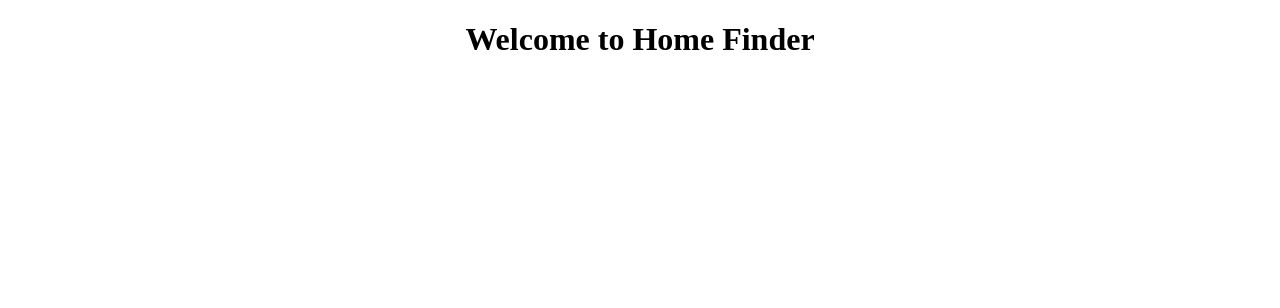
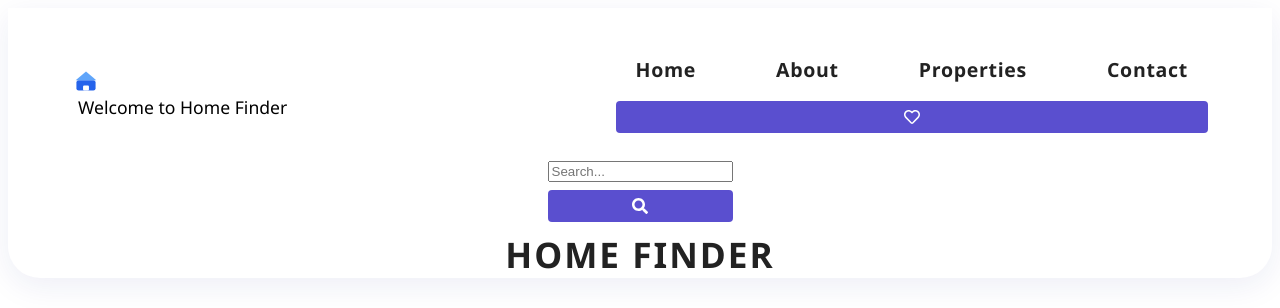
Before and after one commit to MbahLesky/Home-Finder, a React (Create React App) app: page / in a window 1280 px wide. Shown: the top 308 px of the page. Built offline with nearby package versions, Linux system fonts and the light colour scheme.

Commit message:
worked on the header

```diff
--- a/src/components/Title.jsx
+++ b/src/components/Title.jsx
@@ -3,7 +3,15 @@ import './Title.css';
 
 function Title({ text, subtitle }) {
   return (
-    <p>Luxaria</p>
+    <p style={{
+      fontSize: '2.2rem',
+      fontWeight: 800,
+      color: '#222',
+      letterSpacing: '2px',
+      margin: 0,
+      textAlign: 'center',
+      fontFamily: 'Poppins, Segoe UI, Arial, sans-serif'
+    }}>HOME FINDER</p>
   );
 }
 
--- /dev/null
+++ b/src/layouts/Header.css
@@ -0,0 +1,98 @@
+/* Small logo and welcome text for compact header */
+.small-logo-welcome {
+	gap: 6px !important;
+	margin-bottom: 4px !important;
+}
+.small-real-estate-logo {
+	width: 28px !important;
+	height: 28px !important;
+	border-radius: 10px !important;
+}
+.small-welcome-text {
+	font-size: 1.1rem !important;
+	margin-left: 6px !important;
+}
+/* Navigation styles for better spacing */
+.nav {
+	display: flex;
+	gap: 40px;
+}
+
+.nav-link {
+	text-decoration: none;
+	color: #222;
+	font-size: 1.22rem;
+	font-weight: 700;
+	letter-spacing: 0.7px;
+	transition: color 0.2s, border-bottom 0.2s;
+	position: relative;
+	padding: 8px 0;
+	margin: 0 20px;
+	border-bottom: 2.5px solid transparent;
+	border-radius: 4px;
+}
+.nav-link:hover, .nav-link:focus {
+	color: #ffd700;
+	border-bottom: 2.5px solid #ffd700;
+	background: rgba(255,255,255,0.12);
+}
+.nav-link::after {
+	content: '';
+	display: block;
+	width: 0;
+	height: 2.5px;
+	background: #ffd700;
+	transition: width 0.3s;
+	position: absolute;
+	left: 0;
+	bottom: -3px;
+}
+.nav-link:hover::after, .nav-link:focus::after {
+	width: 100%;
+}
+.header-searchbar-row {
+	width: 100%;
+	display: flex;
+	justify-content: center;
+	margin: 18px 0 0 0;
+}
+.
+header-container {
+	display: flex;
+	flex-direction: column;
+	align-items: center;
+}
+
+.header-row {
+	display: flex;
+	align-items: center;
+	justify-content: space-between;
+	width: 100%;
+	max-width: 1200px;
+	margin: 0 auto;
+	padding: 0 32px;
+	box-sizing: border-box;
+}
+
+ .icon {
+	display: flex;
+	align-items: center;
+	justify-content: center;
+}
+
+/* Luxury Header Styles */
+.header-container {
+	display: flex;
+	flex-direction: column;
+	align-items: center;
+	background: #fff;
+	padding: 40px 0 0 0;
+	width: 100%;
+	min-height: 200px;
+	box-shadow: 0 8px 32px 0 rgba(31, 38, 135, 0.08);
+	border-bottom-left-radius: 32px;
+	border-bottom-right-radius: 32px;
+	position: relative;
+	font-family: 'Poppins', 'Segoe UI', Arial, sans-serif;
+	box-sizing: border-box;
+}
--- a/src/layouts/Header.jsx
+++ b/src/layouts/Header.jsx
@@ -1,2 +1,93 @@
-const Header = () => <div>Header</div>;
+import React, { useState } from 'react';
+import './Header.css'; // Link to the CSS file
+
+import { FaRegHeart, FaSearch } from 'react-icons/fa';
+import { Link } from 'react-router-dom';
+import Title from '../components/Title'
+import TextField from '../components/TextField'
+
+
+
+function Header() {
+  const [search, setSearch] = useState("");
+  const [favorite, setFavorite] = useState(false);
+  const [searchResult, setSearchResult] = useState("");
+
+  // Search handler
+  const handleSearch = (e) => {
+    e.preventDefault();
+    // Simulate a search result
+    setSearchResult(search ? `Result for "${search}"` : "No search entered.");
+  };
+
+  // Favorite handler
+  const handleFavorite = () => {
+    setFavorite((prev) => !prev);
+    alert(favorite ? "Removed from favorites" : "Added to favorites");
+    // Replace with your favorite logic
+  };
+
+  return (
+    <div className="header-container">
+      <div className="header-row">
+        {/* Left: Logo and Welcome */}
+        <div className="header-left">
+          <div className="logo-welcome small-logo-welcome">
+            <div className="real-estate-logo small-real-estate-logo">
+              <svg width="28" height="28" viewBox="0 0 38 38" fill="none" xmlns="http://www.w3.org/2000/svg">
+                <rect x="6" y="18" width="26" height="14" rx="3" fill="#2563eb"/>
+                <polygon points="19,6 5,18 33,18" fill="#60a5fa"/>
+                <rect x="15" y="25" width="8" height="7" rx="1.5" fill="#fff"/>
+              </svg>
+            </div>
+            <div className="welcome-text small-welcome-text">Welcome to Home Finder</div>
+          </div>
+        </div>
+        {/* Center: LUXURIA (main title only) */}
+        <div className="header-center">
+          {/* The main LUXURIA title is rendered by <Title /> below */}
+        </div>
+        {/* Right: Navigation and Icons */}
+        <div className="header-right">
+          <nav className="nav" aria-label="Main navigation">
+            <Link to="/" className="nav-link">Home</Link>
+            <Link to="/about" className="nav-link">About</Link>
+            <Link to="/properties" className="nav-link">Properties</Link>
+            <Link to="/contact" className="nav-link">Contact</Link>
+          </nav>
+          <button
+            className={`icon favorite-btn${favorite ? ' active' : ''}`}
+            onClick={handleFavorite}
+            aria-label={favorite ? "Remove from favorites" : "Add to favorites"}
+            title={favorite ? "Remove from favorites" : "Add to favorites"}
+          >
+            <FaRegHeart />
+          </button>
+        </div>
+      </div>
+      {/* Search bar below header */}
+      <div className="header-searchbar-row">
+        <form className="search-box" onSubmit={handleSearch} role="search">
+          <input
+            type="text"
+            placeholder="Search..."
+            value={search}
+            onChange={e => setSearch(e.target.value)}
+            aria-label="Search properties"
+          />
+          <button type="submit" className="icon search-btn" aria-label="Search">
+            <FaSearch />
+          </button>
+        </form>
+      </div>
+      {/* Show search result below the search bar */}
+      {searchResult && (
+        <div className="search-result">{searchResult}</div>
+      )}
+      <Title />
+    </div>
+  );
+}
+
+
 export default Header;
--- /dev/null
+++ b/src/pages/AboutPage.jsx
@@ -0,0 +1,2 @@
+const AboutPage = () => <div>About Page</div>;
+export default AboutPage;
--- /dev/null
+++ b/src/pages/ContactPage.jsx
@@ -0,0 +1,2 @@
+const ContactPage = () => <div>Contact Page</div>;
+export default ContactPage;
--- a/src/pages/HomePage.jsx
+++ b/src/pages/HomePage.jsx
@@ -1,9 +1,9 @@
-function HomePage() {
-    return (
-        <div>
-            <h1>Welcome to Home Finder</h1>
-        </div>
-    )
+import Header from "../layouts/Header";
+
+function HomePage(){
+    return <div>
+        <Header />
+    </div>
 }
 
 export default HomePage;
--- /dev/null
+++ b/src/pages/PropertiesPage.jsx
@@ -0,0 +1,2 @@
+const PropertiesPage = () => <div>Properties Page</div>;
+export default PropertiesPage;
```
Also changed, not shown: src/router.js (+8 -0 lines).
